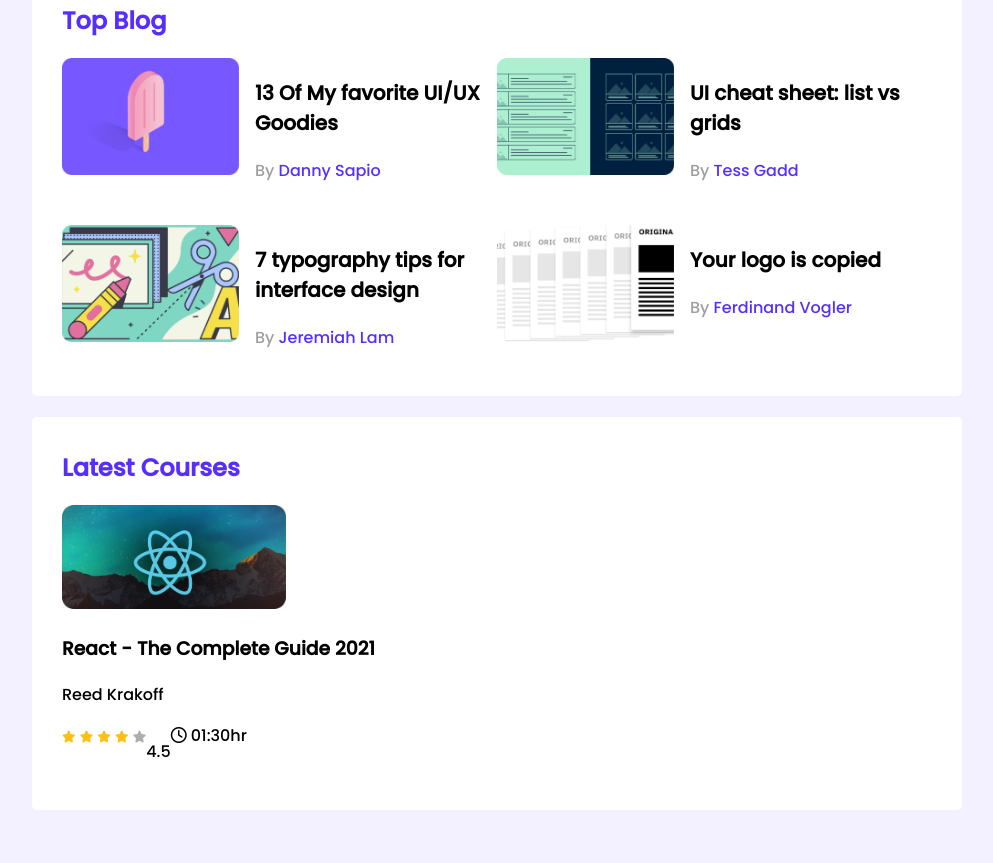
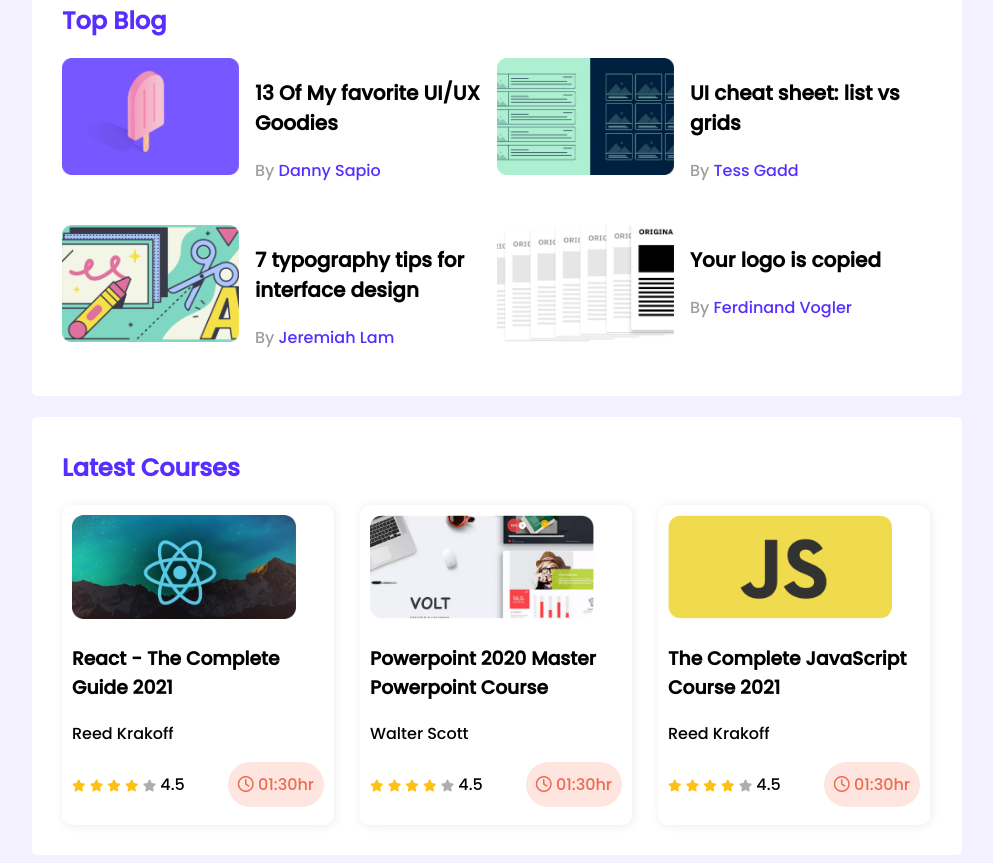
Before and after one commit to shishir-chowdhury/leader-board, a plain HTML site: page index.html in a window 1280 px wide. Shown: the part 310-1173 px from the top of the page, without its empty margins (143-1136 px from the left). Before the commit the page ends 1128 px from the top, so only its background shows below. Drawn offline with Linux system fonts and the light colour scheme.

Commit message:
Latest courses done

```diff
--- a/css/style.css
+++ b/css/style.css
@@ -85,12 +85,34 @@
 /* -------------
    Courses style
 ---------------- */
+.courses{
+    display: grid;
+    grid-template-columns: repeat(3,1fr);
+    grid-column-gap: 24px;
+}
+.course{
+    width: 252px;
+    height: 270px;
+    padding: 10px;
+    padding-bottom: 40px;
+    border-radius: 10px;
+    box-shadow: 1px 1px 10px rgb(238 234 234);
+}
 .course .course-banner img{
     width: 224px;
     height: 104px;
 }
 .course-info{
     display: flex;
+    align-items: center;
+    justify-content: space-between;
+    margin-bottom: 5px;
+}
+.course-duration{
+    padding: 10px;
+    border-radius: 50px;
+    background-color: #FEE5DF;
+    color: #ED6B4F;
 }
 .fa-star{
     font-size: 12px;
@@ -101,3 +123,6 @@
 .fa-star.empty{
     color: #AEAEAE;
 }
+.fa-clock{
+    color: #ED6B4F;
+}
--- a/index.html
+++ b/index.html
@@ -110,14 +110,63 @@
                         <i class="fas fa-star filled"></i>
                         <i class="fas fa-star filled"></i>
                         <i class="fas fa-star empty"></i>
+                        <span>4.5</span>
                        </div>
-                       <p>4.5</p>
+
                        <div class="course-duration">
                         <i class="far fa-clock"></i>
                             01:30hr
                        </div>
                    </div>
                 </div>
+                <div class="course">
+                    <div class="course-banner">
+                        <img src="images/courses/course-2.png" alt="">
+                    </div>
+                    <div class="course-deati">
+                        <h3 class="course-title">Powerpoint 2020 Master Powerpoint Course</h3>
+                        <p class="course-author">Walter Scott</p>
+                    </div>
+                    <div class="course-info">
+                        <div class="ratings">
+                         <i class="fas fa-star filled"></i>
+                         <i class="fas fa-star filled"></i>
+                         <i class="fas fa-star filled"></i>
+                         <i class="fas fa-star filled"></i>
+                         <i class="fas fa-star empty"></i>
+                         <span>4.5</span>
+                        </div>
+
+                        <div class="course-duration">
+                         <i class="far fa-clock"></i>
+                             01:30hr
+                        </div>
+                    </div>
+                 </div>
+                 <div class="course">
+                    <div class="course-banner">
+                        <img src="images/courses/course-3.png" alt="">
+                    </div>
+                    <div class="course-deati">
+                        <h3 class="course-title">The Complete JavaScript Course 2021</h3>
+                        <p class="course-author">Reed Krakoff</p>
+                    </div>
+                    <div class="course-info">
+                        <div class="ratings">
+                         <i class="fas fa-star filled"></i>
+                         <i class="fas fa-star filled"></i>
+                         <i class="fas fa-star filled"></i>
+                         <i class="fas fa-star filled"></i>
+                         <i class="fas fa-star empty"></i>
+                         <span>4.5</span>
+                        </div>
+
+                        <div class="course-duration">
+                         <i class="far fa-clock"></i>
+                             01:30hr
+                        </div>
+                    </div>
+                 </div>
             </div>
         </section>
     </main>
```
